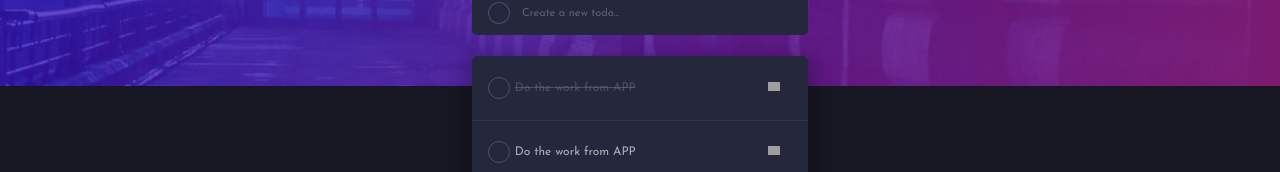
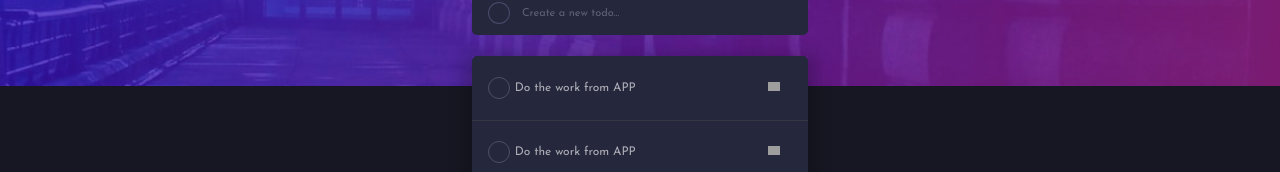
Before and after one commit to SajeelHassan/not-to-do, a React (Create React App) app: page / in a window 1280 px wide. Shown: the part 138-310 px from the top of the page. Built offline with nearby package versions, Linux system fonts and the light colour scheme; grey boxes are pictures that could not be loaded.

Commit message:
Removed the strike thorugh text css styles

```diff
--- a/src/Components/TodoItem/TodoItem.module.css
+++ b/src/Components/TodoItem/TodoItem.module.css
@@ -18,10 +18,10 @@
 }
 /* ---------------/ */
 /* to remove  */
-.todo-item:nth-child(1) > *:nth-child(2) {
+/* .todo-item:nth-child(1) > *:nth-child(2) {
   text-decoration: line-through;
   opacity: 30%;
-}
+} */
 /* ---------------/ */
 
 .todo-item > *:nth-child(1) {
```
